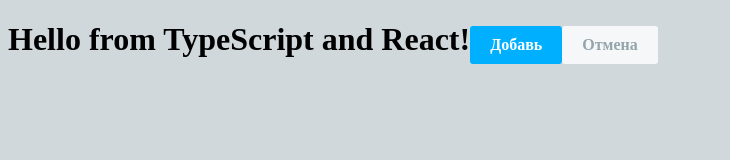
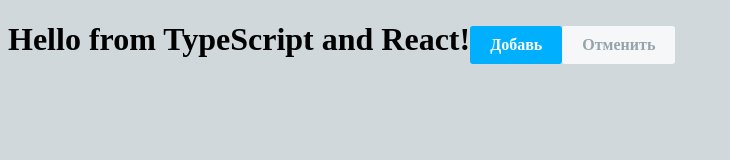
Before and after one commit to ermo4enkov/2dooshka, a React app: page / in a window 1280 px wide. Shown: the top 160 px of the page, without its empty margins (0-730 px from the left). Built offline with nearby package versions, Linux system fonts and the light colour scheme; the HTML template or start-up script is replaced by a standard one.

Commit message:
Added props to all buttons

```diff
--- a/src/components/buttons/button_cancel/button_cancel.tsx
+++ b/src/components/buttons/button_cancel/button_cancel.tsx
@@ -1,17 +1,23 @@
 import * as React from "react";
 
 // export interface ButtonAddProps { name: string; }
+interface ButtonProps {
+    text: string;
+}
 
-export class ButtonCancel extends React.Component {
-    constructor(props: string) {
+interface ButtonState {
+    isBlocked: boolean;
+}
+
+export class ButtonCancel extends React.Component<ButtonProps, ButtonState> {
+    constructor(props: ButtonProps) {
 		super(props);
     }
 
     render() {
         return (
             <div className="button button_cancel">
-                {/* {this.props.name} */}
-                Отмена
+                {this.props.text}
             </div>
         );
     }
--- a/src/components/hello.tsx
+++ b/src/components/hello.tsx
@@ -7,5 +7,5 @@ export interface HelloProps { compiler: string; framework: string; }
 export const Hello = (props: HelloProps) =>
     <h1>Hello from {props.compiler} and {props.framework}!
         <ButtonAdd text="Добавь"/>
-        <ButtonCancel {...props} />
+        <ButtonCancel text="Отменить"/>
     </h1>;
```
Also changed, not shown: src/components/buttons/button_add/button_add.tsx (+6 -3 lines).
